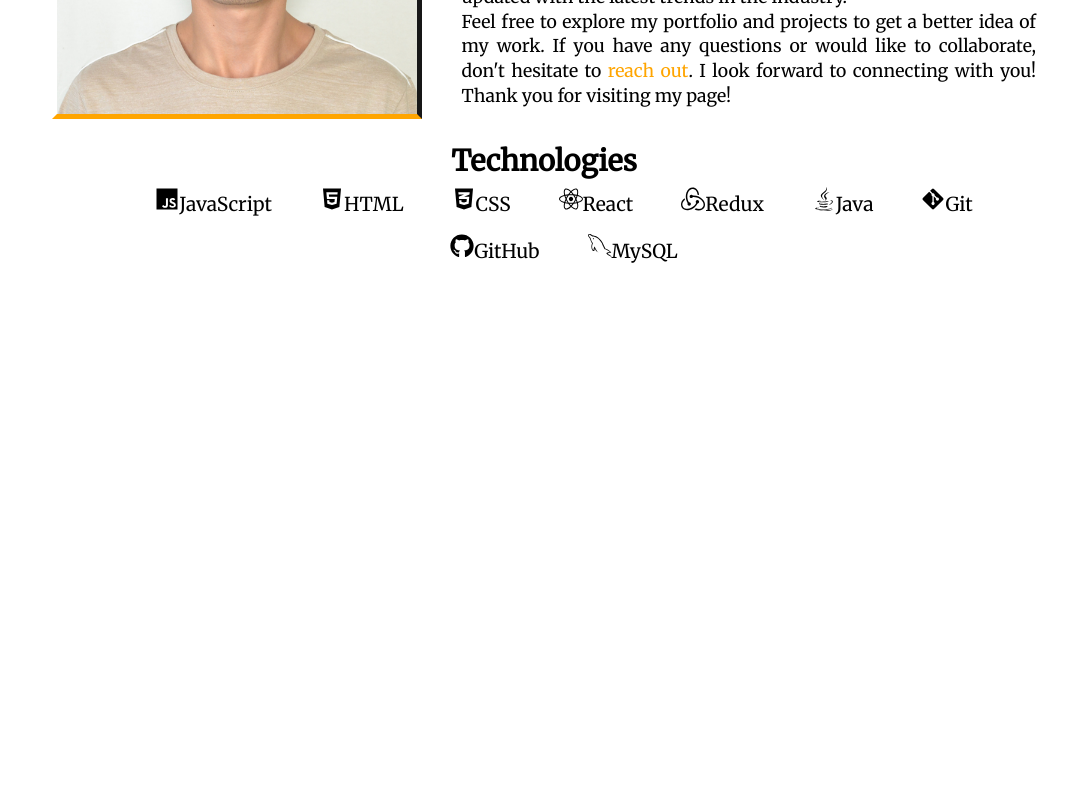
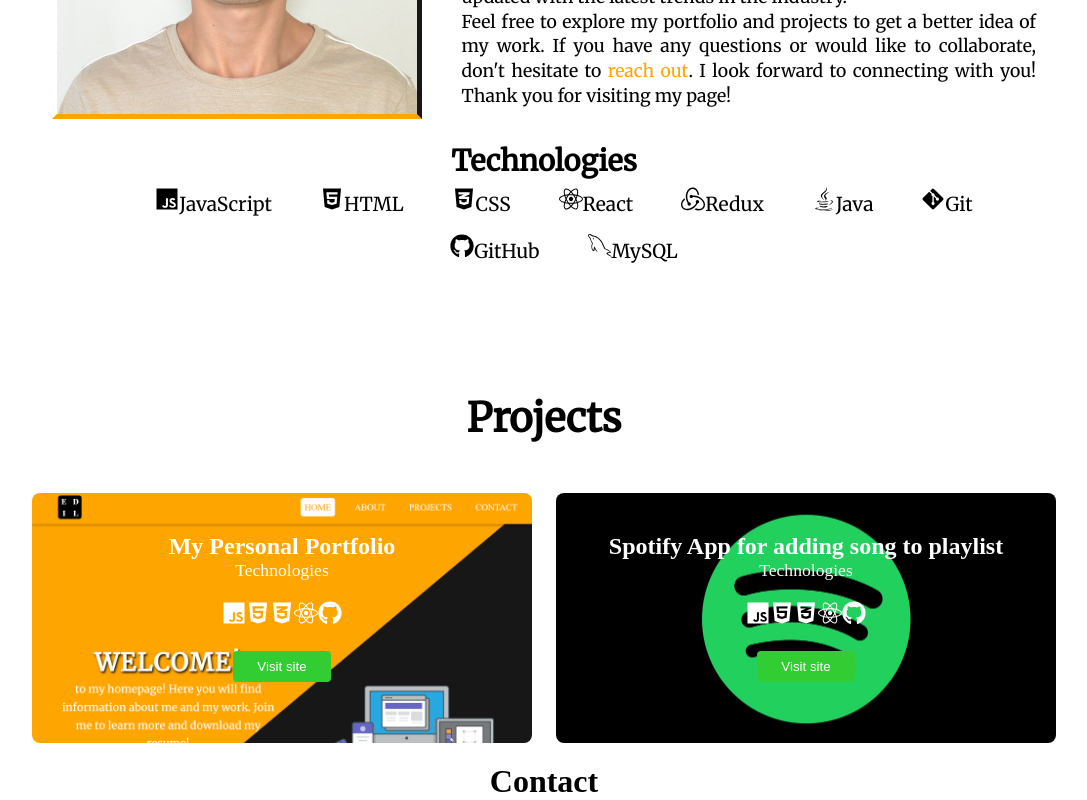
Before and after one commit to edilk/portfolio, a React (Create React App) app: page / in a window 1280 px wide. Shown: the part 1201-2001 px from the top of the page, without its empty margins (96-1183 px from the left). Before the commit the page ends 1554 px from the top, so only its background shows below. Built offline with nearby package versions, Linux system fonts and the light colour scheme.

Commit message:
Projects page added

```diff
--- a/src/components/projects/Projects.js
+++ b/src/components/projects/Projects.js
@@ -1,7 +1,36 @@
+import { FaCss3Alt, FaGithub, FaHtml5, FaJs, FaReact } from 'react-icons/fa';
+import './projects.css';
+
 export default function Projects() {
     return (
-        <div className="projects">
-            <h1>Projects page</h1>
-        </div>
+        <section className="projects">
+            <h2>Projects</h2>
+            <div className="project-content">
+                <div className="project-item" id='portfolio'>
+                    <h4>My Personal Portfolio</h4>
+                    <p>Technologies</p>
+                    <ul>
+                        <li><FaJs /></li>
+                        <li><FaHtml5 /></li>
+                        <li><FaCss3Alt /></li>
+                        <li><FaReact /></li>
+                        <li><FaGithub /></li>
+                    </ul>
+                    <button><a href='https://vermillion-treacle-655897.netlify.app/'>Visit site</a></button>
+                </div>
+                <div className="project-item" id='spotify'>
+                    <h4>Spotify App for adding song to playlist</h4>
+                    <p>Technologies</p>
+                    <ul>
+                        <li><FaJs /></li>
+                        <li><FaHtml5 /></li>
+                        <li><FaCss3Alt /></li>
+                        <li><FaReact /></li>
+                        <li><FaGithub /></li>
+                    </ul>
+                    <button>Visit site</button>
+                </div>
+            </div>
+        </section>
     );
 }
--- /dev/null
+++ b/src/components/projects/projects.css
@@ -0,0 +1,97 @@
+.projects {
+    width: min(90vw, 1024px);
+    margin: 40px auto;
+}
+
+.project-content {
+    width: 100%;
+    margin-top: 30px;
+    display: grid;
+    justify-items: center;
+    grid-template-columns: 1fr 1fr;
+    grid-template-rows: 250px;
+    gap: 24px;
+}
+
+.project-item {
+    width: 100%;
+    height: 100%;
+    margin: 20px 10px;
+    border-radius: 8px;
+    display: flex;
+    flex-direction: column;
+    justify-content: center;
+    align-items: center;
+}
+
+.project-item:hover {
+    background-color: #171717;
+    border: 4px solid #ffa500;
+}
+
+.project-item ul {
+    display: flex;
+    align-items: center;
+    justify-content: center;
+    padding: 20px 0 0 0;
+}
+
+.project-item ul li {
+    list-style: none;
+    color: #fff;
+    font-size: 24px;
+}
+
+.project-item h4 {
+    font-size: 1.5rem;
+    color: #fff;
+    text-align: center;
+}
+
+.project-item p {
+    color: #fff;
+    font-size: 1.1rem;
+}
+
+.project-item button {
+    padding: 8px 24px;
+    margin: 20px auto;
+    border-radius: 4px;
+    border: none;
+    background-color: #32cd32;
+    color: #fff;
+}
+
+.project-item button:hover {
+    transform: translateY(-10px);
+    cursor: pointer;
+}
+
+.project-item button a {
+    text-decoration: none;
+    color: #fff;
+}
+
+#portfolio {
+    background-image: url('../../images/portfolio.png');
+    background-repeat: no-repeat;
+    background-position: top center;
+    background-size: cover;
+    background-color: hsla(0, 0%, 0%, 0.9);
+    backdrop-filter: blur(3rem);
+}
+
+#spotify {
+    background-image: url('../../images/spotify-playlist.jpeg');
+    background-repeat: no-repeat;
+    background-position: center;
+    background-size: cover;
+    backdrop-filter: blur(3rem);
+}
+
+@media (max-width: 768px) {
+    .project-content {
+        grid-template-columns: 1fr;
+        grid-template-rows: 250px 250px;
+    }
+}
--- a/src/components/root/Root.js
+++ b/src/components/root/Root.js
@@ -2,6 +2,8 @@
 import About from "../about/About";
 import Home from "../home/Home";
 import { NavBar } from "../navbar/NavBar";
+import Projects from "../projects/Projects";
+import Contacts from '../contacts/Contacts'
 
 export default function Root() {
     return (
@@ -10,6 +12,8 @@
             <main>
                 <Home />
                 <About />
+                <Projects />
+                <Contacts />
             </main>
         </>
     );
--- a/src/styles/main.css
+++ b/src/styles/main.css
@@ -1,3 +1,5 @@
+@import url('https://fonts.googleapis.com/css2?family=Merriweather:ital,wght@0,300;0,400;1,900&display=swap');
+
 * {
     margin: 0;
     box-sizing: border-box;
@@ -10,4 +12,5 @@
     flex-direction: column;
     justify-content: center;
     align-items: center;
+    font-family: 'Merriweather' sans-serif;
 }
```
Also changed, not shown: src/images/portfolio.png (added), src/images/spotify-playlist.jpeg (added).
